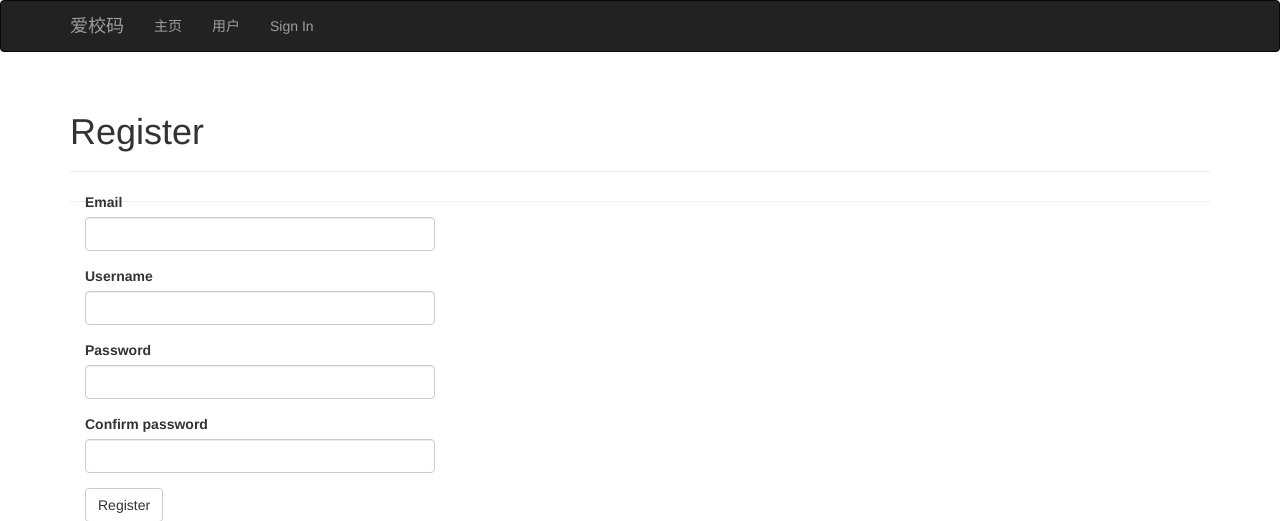
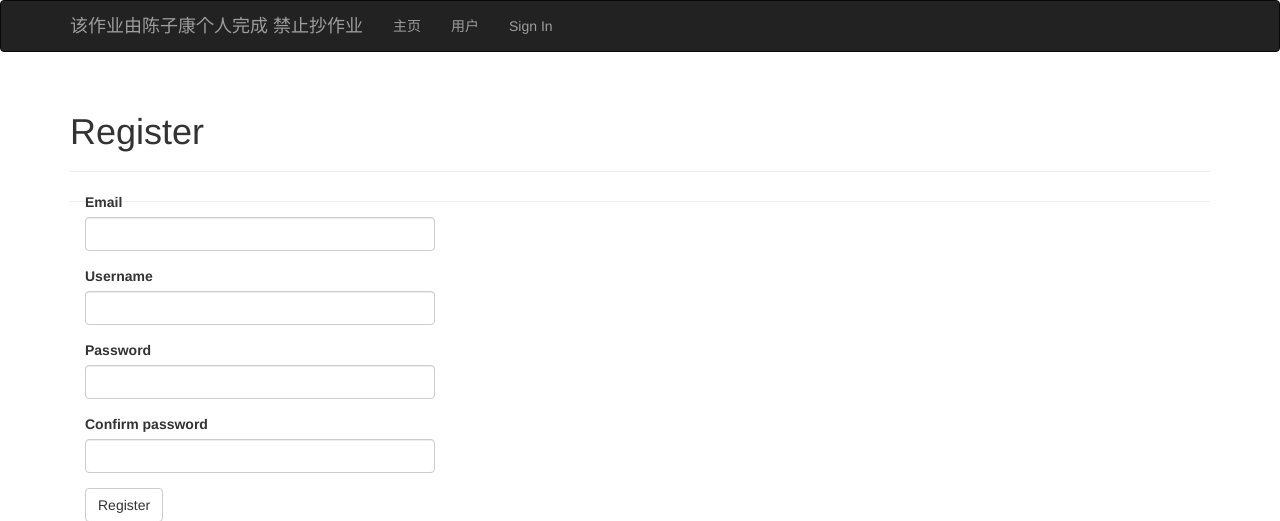
Before and after one commit to Guxj/flask, a Flask app: page /auth/register in a window 1280 px wide. Shown: the top 521 px of the page. Run offline with Flask 2, Linux system fonts and the light colour scheme; some libraries are stand-ins or nearby versions.

Commit message:
修改文件host

```diff
--- a/app/templates/base.html
+++ b/app/templates/base.html
@@ -13,7 +13,7 @@
                 <span class="icon-bar"></span>
                 <span class="icon-bar"></span>
             </button>
-            <a class="navbar-brand" href="/">爱校码</a>
+            <a class="navbar-brand" href="/">该作业由陈子康个人完成 禁止抄作业</a>
         </div>
         <div class="navbar-collapse collapse">
             <ul class="nav navbar-nav">
--- a/myweb.py
+++ b/myweb.py
@@ -1,9 +1,6 @@
-
 from app import create_app
-
 
 app = create_app('default')
 
-
 if __name__ == '__main__':
-    app.run()
+    app.run(host="0.0.0.0", debug=True, port=5000)
```
